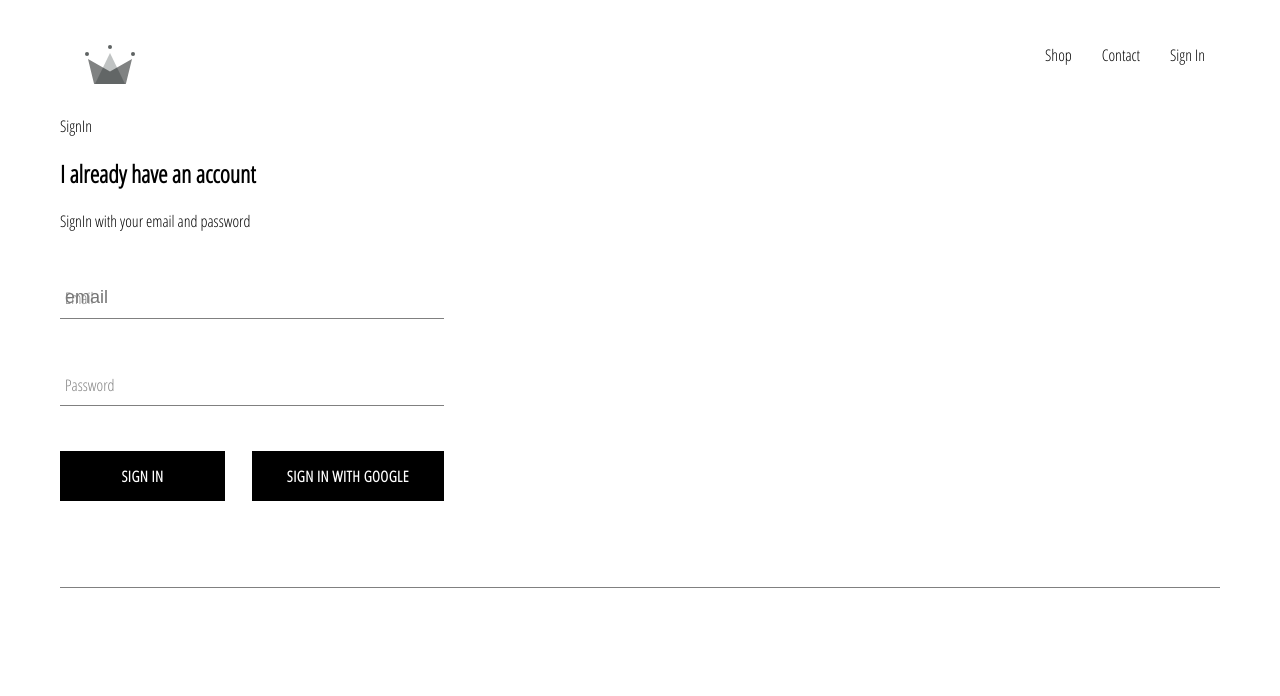
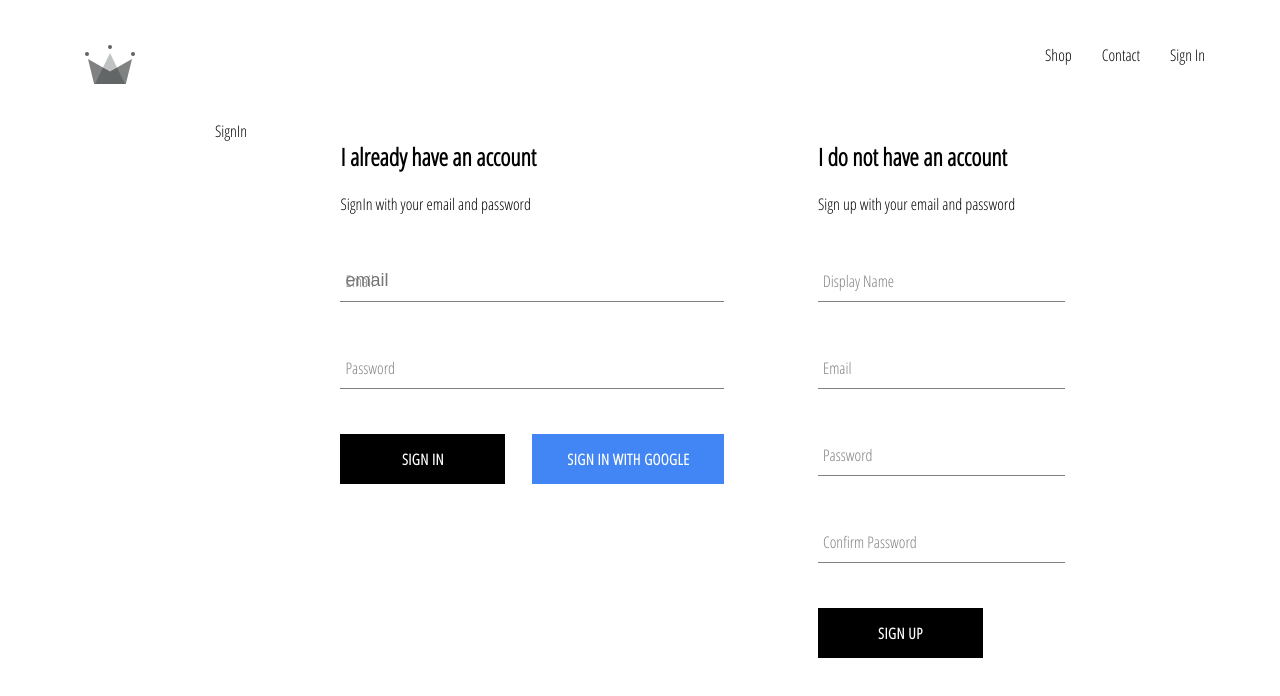
Before and after one commit to Axuby/Getseture, a React (Create React App) app: page /signIn in a window 1280 px wide. Shown: the top 696 px of the page. Built offline with nearby package versions, Linux system fonts and the light colour scheme; no server answers.

Commit message:
Implemented firebase and stored authenticated user to the db

```diff
--- a/src/App.js
+++ b/src/App.js
@@ -5,7 +5,7 @@
 import Header from "./components/Header/Header";
 import './App.css';
 import SignInSignUp from './pages/SignIn-SignUp/SignIn-SignUp';
-import { auth} from "./firebase/Firebase.utils"
+import { auth, createUserProfileDocument } from "./firebase/Firebase.utils"
 
 class App extends React.Component {
   constructor(props){
@@ -20,15 +20,32 @@
 
 
 componentDidMount(){
- this.unsubscribeFromAuth = auth.onAuthStateChanged(user => {
-    this.setState({currentUser:user})
-    console.log(user)
-    console.log(this.unsubscribeFromAuth)
+ this.unsubscribeFromAuth = auth.onAuthStateChanged(async userAuth => {
+   if (userAuth) {
+     const userRef = await createUserProfileDocument(userAuth)
+
+        userRef.onSnapshot(snapShot =>{
+            this.setState({
+              currentUser:{
+                id:snapShot.id,
+                ...snapShot.data()
+              }
+            }
+            ,()=> {console.log(this.state)}
+            )
+
+        } )
+     }
+     this.setState({
+       currentUser:userAuth //after logging out userAuth = null
+     })
+
+
   })
 }
 
 componentWillUnmount(){
-  this.unsubscribeFromAuth()
+  this.unsubscribeFromAuth();
 }
 
 render(){
--- a/src/components/custom-button/CustomButton.jsx
+++ b/src/components/custom-button/CustomButton.jsx
@@ -1,8 +1,9 @@
 import React from 'react'
 import "./CustomButton.scss"
-const CustomButton = ({children,...otherProps}) => {
+const CustomButton = ({children,isGoogleSignIn,...otherProps}) => {
   return (
-    <button className="custom-button" {...otherProps}>
+    <button className={`${isGoogleSignIn? "google-sign-in":""} custom-button`}
+     {...otherProps}>
          {children}
     </button>
   )
--- a/src/components/signIn/SignIn.jsx
+++ b/src/components/signIn/SignIn.jsx
@@ -30,8 +30,8 @@
                 <span>SignIn with your email and password</span>
 
                 <form onSubmit={this.onSubmit}>
-                    <FormInput label="Email" handleChange={this.handleChange} type="email" value={this.state.email}  name="email" placeholder="email" id="" required/>
-                    <FormInput label="Password" handleChange={this.handleChange} type="password" value={this.state.password} name="password" id="" required/>
+                    <FormInput key={1} label="Email" handleChange={this.handleChange} type="email" value={this.state.email}  name="email" placeholder="email" id="" required/>
+                    <FormInput key={2} label="Password" handleChange={this.handleChange} type="password" value={this.state.password} name="password" id="" required/>
                    <div className="button">
                         <CustomButton type="submit" >Sign In</CustomButton>
                             <CustomButton isGoogleSignIn
--- /dev/null
+++ b/src/components/signUp/SIgnUp.scss
@@ -0,0 +1,9 @@
+.sign-up{
+    display: flex;
+    flex-direction: column;
+    width: 380px;
+
+    .title{
+        margin: 10px 0;
+    }
+}
--- /dev/null
+++ b/src/components/signUp/SignUp.jsx
@@ -0,0 +1,101 @@
+import React, { Component } from 'react';
+import FormInput from "../formInput/FormInput";
+import CustomButton from '../custom-button/CustomButton';
+import { auth, createUserProfileDocument } from '../../firebase/Firebase.utils';
+
+class SignUp extends Component {
+    constructor(props){
+        super(props)
+
+        this.state = {
+            displayName:'',
+            email:'',
+            password:'',
+            confirmPassword:'',
+            createdAt:new Date()
+        }
+    }
+handleSubmit = async (e)=>{
+    e.preventDefault()
+    const {displayName,email,password,confirmPassword } = this.state
+    if (password !== confirmPassword) {
+        alert(" Passwords don't match!")
+        return
+    }
+
+    try {
+        const {user} = await auth.createUserWithEmailAndPassword(email,password)
+
+         await createUserProfileDocument(user,{ displayName})
+
+         this.setState({
+            displayName:'',
+            email:'',
+            password:'',
+            confirmPassword:''
+    })
+
+    } catch (error) {
+        console.log(error);
+    }
+
+
+
+
+}
+handleChange = (e) => {
+    const { value, name} = e.target;
+
+    this.setState({
+        [name]:value
+    })
+}
+
+    render() {
+
+        const {displayName,email,password,confirmPassword } = this.state
+        return (
+            <div className="sign-up">
+                <h2 className="title">I do not have an account</h2>
+                <span>Sign up with your email and password</span>
+                <form onSubmit={this.handleSubmit} className="sign-up-form">
+                    <FormInput
+                    type='text'
+                    value={displayName}
+                     name="displayName"
+                    label='Display Name'
+                    onChange={this.handleChange}
+                    required
+                    />
+                         <FormInput
+                    type='email'
+                    value={email}
+                     name="email"
+                    label='Email'
+                    onChange={this.handleChange}
+                    required
+                    />
+                         <FormInput
+                    type='password'
+                    value={password}
+                     name="password"
+                    label="Password"
+                    onChange={this.handleChange}
+                    required
+                    />
+                         <FormInput
+                    type='password'
+                    value={confirmPassword}
+                     name="confirmPassword"
+                    label='Confirm Password'
+                    onChange={this.handleChange}
+                    required
+                    />
+                    <CustomButton type="submit">Sign Up </CustomButton>
+                </form>
+            </div>
+        );
+    }
+}
+
+export default SignUp;
--- a/src/firebase/Firebase.utils.js
+++ b/src/firebase/Firebase.utils.js
@@ -13,12 +13,39 @@
     measurementId: "G-8EYL2WYHQJ"
 }
 
+export const createUserProfileDocument = async(userAuth,additionalData)=> {
+    if(!userAuth) return ;
+    console.log(userAuth)
+
+    const userRef = firestore.doc(`users/${userAuth.uid}`)
+    const snapShot = await userRef.get()
+    console.log(snapShot)
+
+    if (!snapShot.exists) {
+        const { displayName,email} = userAuth;
+        const createdAt = new Date()
+
+        try {
+            await userRef.set({
+                displayName,
+                email,
+                createdAt,
+                ...additionalData
+            })
+        } catch (error) {
+            console.log("Error creating user",error.message)
+        }
+    }
+
+    return userRef
+}
+
 firebase.initializeApp(config)
 export const auth = firebase.auth();
 export const firestore = firebase.firestore();
 
-const provider = new firebase.auth.GoogleAuthProvider()
-provider.setCustomParameters({prompt:'select_account'})
+const provider = new firebase.auth.GoogleAuthProvider();
+provider.setCustomParameters({prompt:'select_account'});
 export const signInWithGoogle = () => auth.signInWithPopup(provider)
 
 export default firebase;
--- a/src/pages/SignIn-SignUp/SignIn-SignUp.jsx
+++ b/src/pages/SignIn-SignUp/SignIn-SignUp.jsx
@@ -2,14 +2,15 @@
 import '../../components/signIn/SignIn'
 import "./SignIn-SignUp.scss"
 import SignIn from '../../components/signIn/SignIn';
-import FormInput from '../../components/formInput/FormInput';
-
+//import FormInput from '../../components/formInput/FormInput';
+import SignUp from '../../components/signUp/SignUp';
+import "./SignIn-SignUp.scss"
 const SignInSignUp = () => {
   return (
     <div className="sign-in-and-sign-up">
-        SignIn
+         SignIn
         <SignIn/>
-        <FormInput/>
+        <SignUp/>
     </div>
   )
 }
--- a/src/pages/SignIn-SignUp/SignIn-SignUp.scss
+++ b/src/pages/SignIn-SignUp/SignIn-SignUp.scss
@@ -1,3 +1,6 @@
-.sign-in{
-    width: 30vw;
+.sign-in-and-sign-up{
+    width: 850px;
+    display: flex;
+    justify-content: space-between;
+    margin: 30px auto;
 }
```
Also changed, not shown: src/components/custom-button/CustomButton.scss (line endings or trailing spaces).
